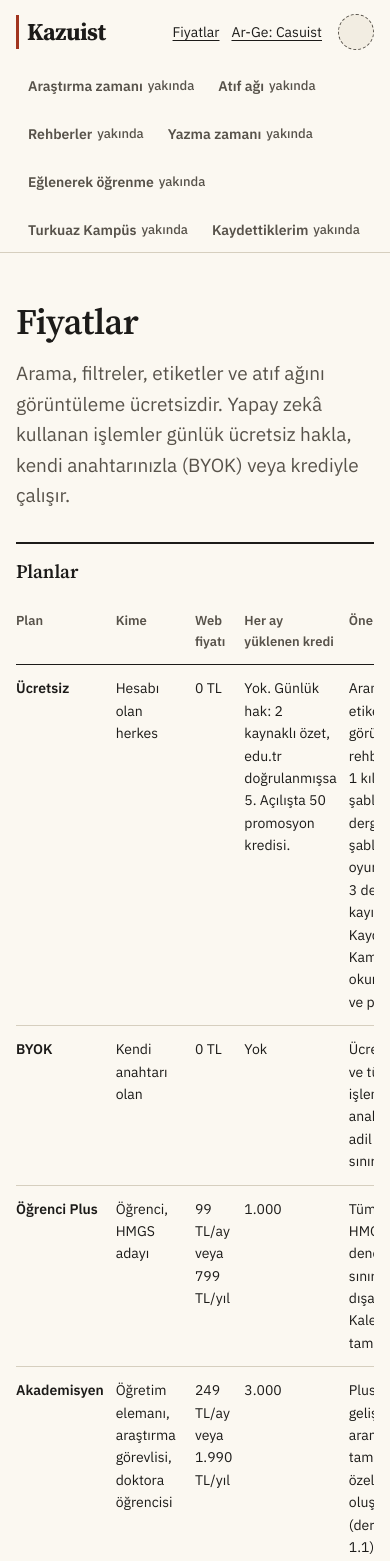
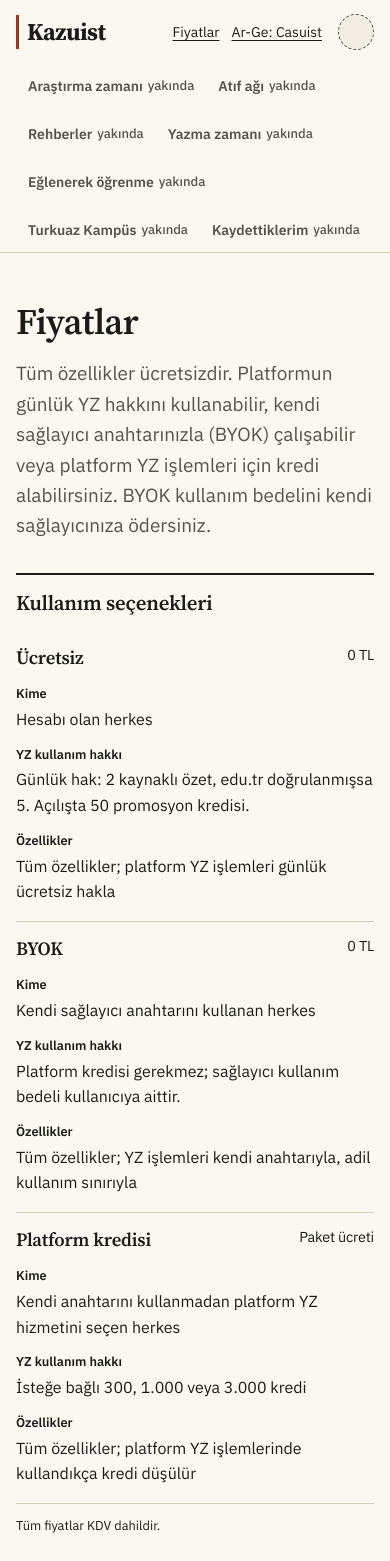
Before and after one commit to tialkan/kazuistcom, a Next.js app in the folder apps/web/: page /fiyatlar in a window 390 px wide. Shown: the top 1561 px of the page. Built offline with nearby package versions, Linux system fonts and the light colour scheme.

Commit message:
Present all features as free with optional platform AI credits

```diff
--- /dev/null
+++ b/apps/web/src/app/(kabuk)/fiyatlar/fiyatlar.module.css
@@ -0,0 +1,50 @@
+.mobilePlans {
+  display: none;
+}
+@media (max-width: 47.99rem) {
+  .desktopPlans {
+    display: none;
+  }
+  .mobilePlans {
+    display: block;
+    border-top: 2px solid currentColor;
+    margin-block: 2rem;
+  }
+  .mobilePlans h2 {
+    font-size: 1.3rem;
+    margin-block: 1rem;
+  }
+  .usage {
+    border-bottom: 1px solid var(--kz-color-border);
+    padding-block: 1rem;
+  }
+  .usage h3 {
+    display: flex;
+    justify-content: space-between;
+    gap: 1rem;
+    margin-block: 0 1rem;
+  }
+  .price {
+    font-family: var(--kz-font-body);
+    font-size: 0.9rem;
+    font-weight: 400;
+    white-space: nowrap;
+  }
+  .usage dl {
+    margin: 0;
+  }
+  .usage dl > div + div {
+    margin-block-start: 0.75rem;
+  }
+  .usage dt {
+    font-weight: 600;
+    font-size: 0.8rem;
+  }
+  .usage dd {
+    margin: 0.15rem 0 0;
+  }
+  .tax {
+    font-size: 0.8rem;
+    margin-block: 0.75rem 0;
+  }
+}
--- a/apps/web/src/app/(kabuk)/fiyatlar/fiyatlar.ts
+++ b/apps/web/src/app/(kabuk)/fiyatlar/fiyatlar.ts
@@ -1,11 +1,9 @@
 /**
- * Price table, single source (wt.5). Copied from plan.md 4.2, 4.3 and 4.4; approved by Tarik on 2026-10-20
- * (docs/kararlar.md).
- * All prices include VAT (plan 4.1/7). The odeme module will replace this with the versioned
- * price table from packages/ledger; until then this file is the only place prices live.
- * Plan and operation names are content, not UI strings, so they are kept here with the numbers.
+ * Public pricing display from plan.md 4.2-4.4. Free/BYOK model approved on 2026-10-27 (ADR-0029).
+ * Package prices include VAT. Runtime financial catalog remains versioned in packages/ledger.
+ * Plan and operation names are content, kept here alongside the numbers.
  */
-export const fiyatTablosuSurumu = '2026-10-20';
+export const fiyatTablosuSurumu = '2026-10-27';
 
 export type Plan = { ad: string; kime: string; fiyat: string; kredi: string; ozellik: string };
 export const planlar: Plan[] = [
@@ -13,38 +11,22 @@ export const planlar: Plan[] = [
     ad: 'Ücretsiz',
     kime: 'Hesabı olan herkes',
     fiyat: '0 TL',
-    kredi: 'Yok. Günlük hak: 2 kaynaklı özet, edu.tr doğrulanmışsa 5. Açılışta 50 promosyon kredisi.',
-    ozellik:
-      'Arama, filtre, etiket, atıf ağı görüntüleme, rehberler, ayda 1 kılavuzdan şablon, onaylı dergi şablonları, 4 oyun (haftada 3 deste), 100 kayıtlık Kaydettiklerim, Kampüs okuma, takip ve paylaşım',
+    kredi: 'Günlük hak: 2 kaynaklı özet, edu.tr doğrulanmışsa 5. Açılışta 50 promosyon kredisi.',
+    ozellik: 'Tüm özellikler; platform YZ işlemleri günlük ücretsiz hakla',
   },
   {
     ad: 'BYOK',
-    kime: 'Kendi anahtarı olan',
+    kime: 'Kendi sağlayıcı anahtarını kullanan herkes',
     fiyat: '0 TL',
-    kredi: 'Yok',
-    ozellik: 'Ücretsiz plan ve tüm YZ işlemleri kendi anahtarıyla, adil kullanım sınırıyla',
+    kredi: 'Platform kredisi gerekmez; sağlayıcı kullanım bedeli kullanıcıya aittir.',
+    ozellik: 'Tüm özellikler; YZ işlemleri kendi anahtarıyla, adil kullanım sınırıyla',
   },
   {
-    ad: 'Öğrenci Plus',
-    kime: 'Öğrenci, HMGS adayı',
-    fiyat: '99 TL/ay veya 799 TL/yıl',
-    kredi: '1.000',
-    ozellik: 'Tüm desteler, HMGS denemeleri, sınırsız kayıt, dışa aktarma, Kalemcik’in tamamı',
-  },
-  {
-    ad: 'Akademisyen',
-    kime: 'Öğretim elemanı, araştırma görevlisi, doktora öğrencisi',
-    fiyat: '249 TL/ay veya 1.990 TL/yıl',
-    kredi: '3.000',
-    ozellik:
-      'Plus ve gelişmiş arama, atıf ağı tam görünüm, özel deste oluşturma (derse atama 1.1), uyarılar (1.1)',
-  },
-  {
-    ad: 'Kurumsal',
-    kime: 'Fakülte, enstitü, kütüphane',
-    fiyat: 'Teklif',
-    kredi: 'Havuz',
-    ozellik: '2.0: IP aralığı veya SSO, toplu fatura',
+    ad: 'Platform kredisi',
+    kime: 'Kendi anahtarını kullanmadan platform YZ hizmetini seçen herkes',
+    fiyat: 'Paket ücreti',
+    kredi: 'İsteğe bağlı 300, 1.000 veya 3.000 kredi',
+    ozellik: 'Tüm özellikler; platform YZ işlemlerinde kullandıkça kredi düşülür',
   },
 ];
 
--- a/apps/web/src/app/(kabuk)/fiyatlar/page.tsx
+++ b/apps/web/src/app/(kabuk)/fiyatlar/page.tsx
@@ -2,6 +2,7 @@ import type { Metadata } from 'next';
 import { ortak } from '@kazuist/i18n';
 import { Tablo } from '@kazuist/ui';
 import { islemler, paketler, planlar } from './fiyatlar.ts';
+import styles from './fiyatlar.module.css';
 
 const t = ortak('tr');
 const f = t.fiyatlar;
@@ -16,6 +17,32 @@ export default function FiyatlarSayfasi() {
         <h1>{f.baslik}</h1>
         <p className="sayfa-ust__giris">{f.giris}</p>
       </header>
+      <section className={styles.mobilePlans} aria-labelledby="kullanim-secenekleri">
+        <h2 id="kullanim-secenekleri">{f.planlar}</h2>
+        {planlar.map((p) => (
+          <article key={p.ad} className={styles.usage}>
+            <h3>
+              {p.ad} <span className={styles.price}>{p.fiyat}</span>
+            </h3>
+            <dl>
+              <div>
+                <dt>{s.kime}</dt>
+                <dd>{p.kime}</dd>
+              </div>
+              <div>
+                <dt>{s.kredi}</dt>
+                <dd>{p.kredi}</dd>
+              </div>
+              <div>
+                <dt>{s.ozellik}</dt>
+                <dd>{p.ozellik}</dd>
+              </div>
+            </dl>
+          </article>
+        ))}
+        <p className={styles.tax}>{f.kdv}</p>
+      </section>
+      <div className={styles.desktopPlans}>
         <Tablo
           baslik={f.planlar}
           satirAnahtari={(p) => p.ad}
@@ -29,6 +56,7 @@ export default function FiyatlarSayfasi() {
           satirlar={planlar}
           not={f.kdv}
         />
+      </div>
       <Tablo
         baslik={f.paketler}
         satirAnahtari={(p) => p.ad}
--- a/packages/i18n/en/ortak.json
+++ b/packages/i18n/en/ortak.json
@@ -113,18 +113,18 @@
   },
   "fiyatlar": {
     "baslik": "Pricing",
-    "aciklama": "Kazuist plans, credit packs and credits per operation. Prices include VAT.",
-    "giris": "Search, filters, labels and viewing the citation network are free. Operations that use AI run on a daily free allowance, your own key (BYOK) or credits.",
+    "aciklama": "All Kazuist features are free. Use your own AI key or buy optional platform credits. Credit pack prices include VAT.",
+    "giris": "All features are free. Use the daily platform AI allowance, bring your own provider key (BYOK), or buy credits for platform AI operations. With BYOK, you pay your provider directly.",
     "kdv": "All prices include VAT.",
-    "planlar": "Plans",
+    "planlar": "Usage options",
     "paketler": "Credit packs",
-    "islemler": "Credits per operation",
+    "islemler": "Credits for platform AI operations",
     "sutun": {
-      "plan": "Plan",
+      "plan": "Usage",
       "kime": "For",
       "fiyat": "Web price",
-      "kredi": "Credits loaded each month",
-      "ozellik": "Highlights",
+      "kredi": "AI usage allowance",
+      "ozellik": "Features",
       "paket": "Pack",
       "krediMiktari": "Credits",
       "krediBasi": "Per credit",
--- a/packages/i18n/tr/ortak.json
+++ b/packages/i18n/tr/ortak.json
@@ -113,18 +113,18 @@
   },
   "fiyatlar": {
     "baslik": "Fiyatlar",
-    "aciklama": "Kazuist planları, kredi paketleri ve işlem başına kredi. Fiyatlar KDV dahildir.",
-    "giris": "Arama, filtreler, etiketler ve atıf ağını görüntüleme ücretsizdir. Yapay zekâ kullanan işlemler günlük ücretsiz hakla, kendi anahtarınızla (BYOK) veya krediyle çalışır.",
+    "aciklama": "Kazuist’in tüm özellikleri ücretsizdir. Kendi YZ anahtarınızı kullanabilir veya isteğe bağlı platform kredisi alabilirsiniz. Paket fiyatları KDV dahildir.",
+    "giris": "Tüm özellikler ücretsizdir. Platformun günlük YZ hakkını kullanabilir, kendi sağlayıcı anahtarınızla (BYOK) çalışabilir veya platform YZ işlemleri için kredi alabilirsiniz. BYOK kullanım bedelini kendi sağlayıcınıza ödersiniz.",
     "kdv": "Tüm fiyatlar KDV dahildir.",
-    "planlar": "Planlar",
+    "planlar": "Kullanım seçenekleri",
     "paketler": "Kredi paketleri",
-    "islemler": "İşlem başına kredi",
+    "islemler": "Platform YZ işlemlerinde kredi",
     "sutun": {
-      "plan": "Plan",
+      "plan": "Kullanım",
       "kime": "Kime",
       "fiyat": "Web fiyatı",
-      "kredi": "Her ay yüklenen kredi",
-      "ozellik": "Öne çıkanlar",
+      "kredi": "YZ kullanım hakkı",
+      "ozellik": "Özellikler",
       "paket": "Paket",
       "krediMiktari": "Kredi",
       "krediBasi": "Kredi başı",
```
Also changed, not shown: 2 other files (tests, documents, lock files or other folders). Lines whose indentation alone changed are shown as unchanged.
